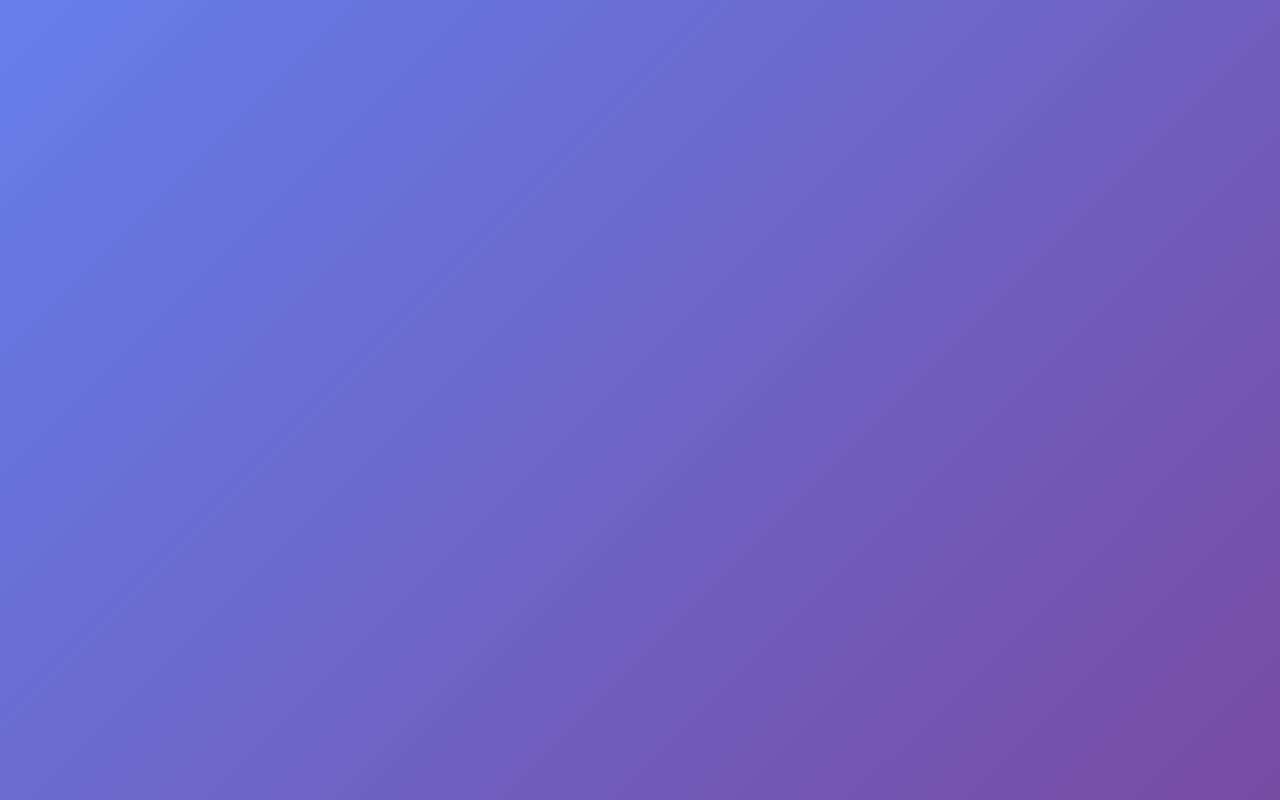
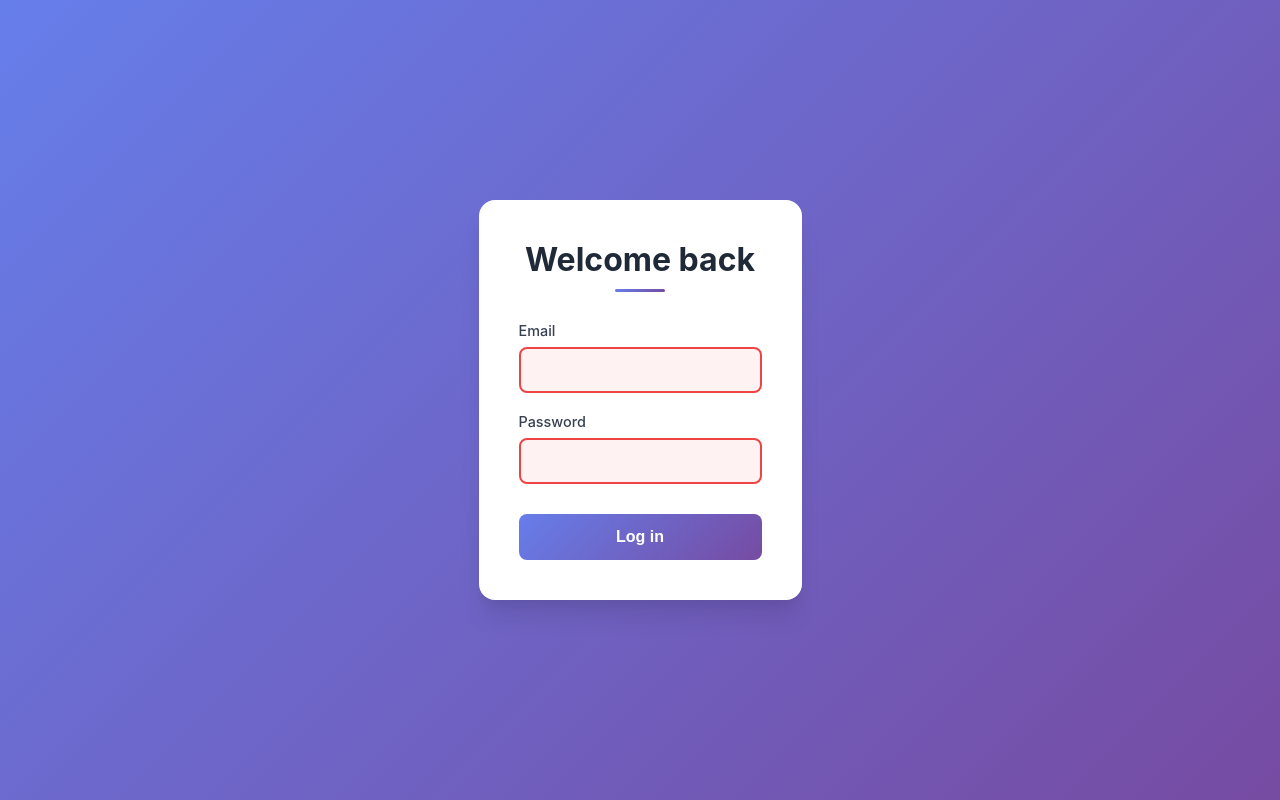
Before and after one commit to Blossom-A/M-R-Hackathon-team-28-REPO, a React (Create React App) app in the folder frontend/: page / in a window 1280 px wide. Before the commit this address had no page. Built offline with nearby package versions, Linux system fonts and the light colour scheme.

Commit message:
god help this push

```diff
--- a/frontend/src/App.tsx
+++ b/frontend/src/App.tsx
@@ -10,12 +10,12 @@ function App() {
   return (
     <Router>
       <Routes>
-        <Route path="/login" element={<LoginPage />} />
+        <Route path="/" element={<LoginPage />} />
         <Route path="/sign-up" element={<SignUpPage />} />
         <Route
           key="dashboard"
           path="/dashboard"
-          element={/*<AuthGuard component={*/<Dashboard/>} ///>/}
+          element={<AuthGuard component={<Dashboard/>} />}
         />
         <Route
           key="Profile"
```
